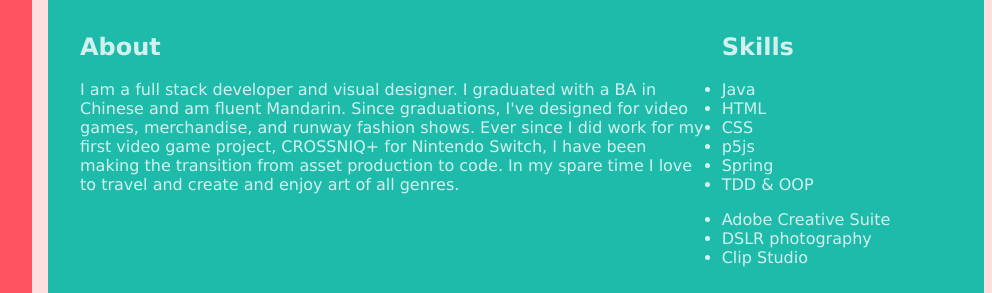
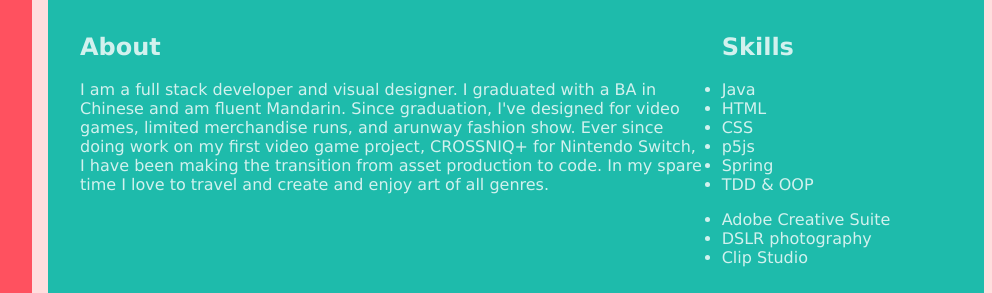
Before and after one commit to MilesShank/MilesShank.github.io, a plain HTML site: page index.html in a window 1280 px wide. Shown: the part 350-643 px from the top of the page, 288-1280 px from the left. Drawn offline with Linux system fonts and the light colour scheme.

Commit message:
fixed a typo

```diff
--- a/index.html
+++ b/index.html
@@ -75,8 +75,8 @@
 
                         <h2 class = "about__item1">About</h2>
                         <p class = "about__item2">I am a full stack developer and visual designer. I graduated with a BA in Chinese
-                             and am fluent Mandarin. Since graduations, I've designed for video games, merchandise, and runway fashion shows.
-                                Ever since I did work for my first video game project, CROSSNIQ+ for Nintendo Switch, I have been making the transition from asset production to code.
+                             and am fluent Mandarin. Since graduation, I've designed for video games, limited merchandise runs, and arunway fashion show.
+                                Ever since doing work on my first video game project, CROSSNIQ+ for Nintendo Switch, I have been making the transition from asset production to code.
                                 In my spare time I love to travel and create and enjoy art of all genres.  </p>
 
                 </div>
```
